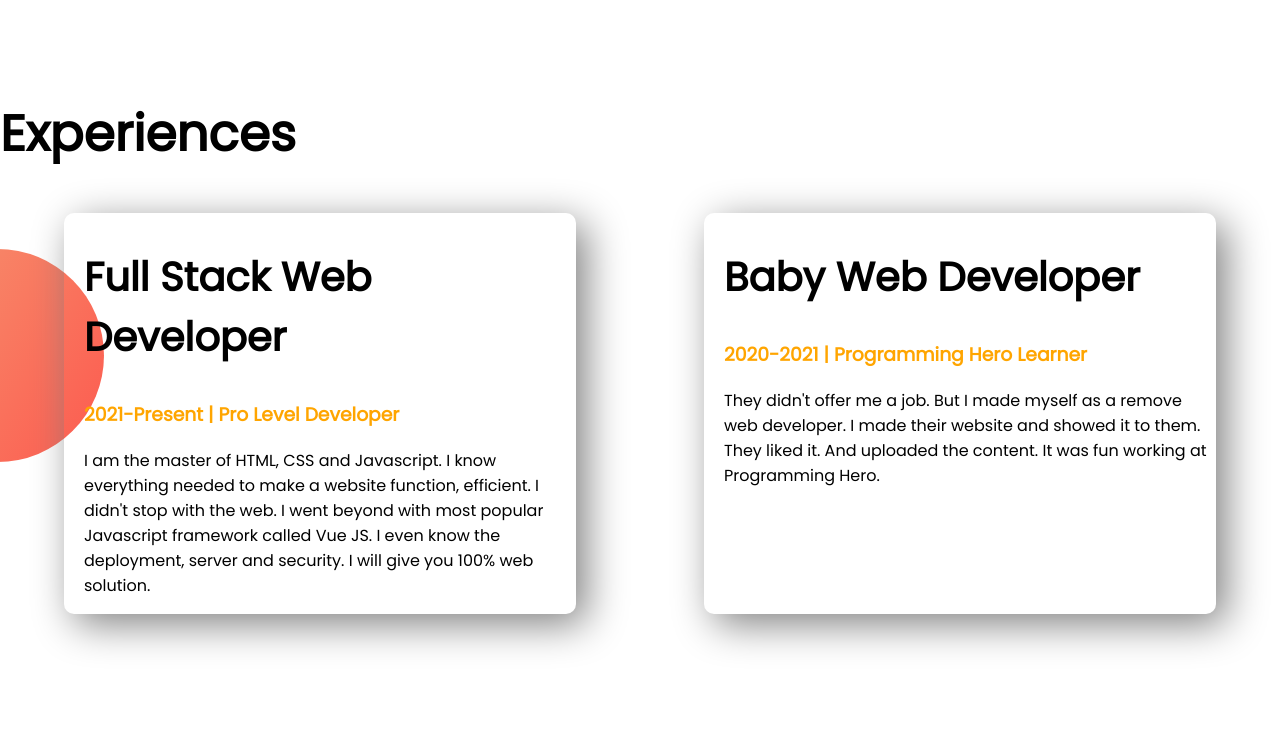
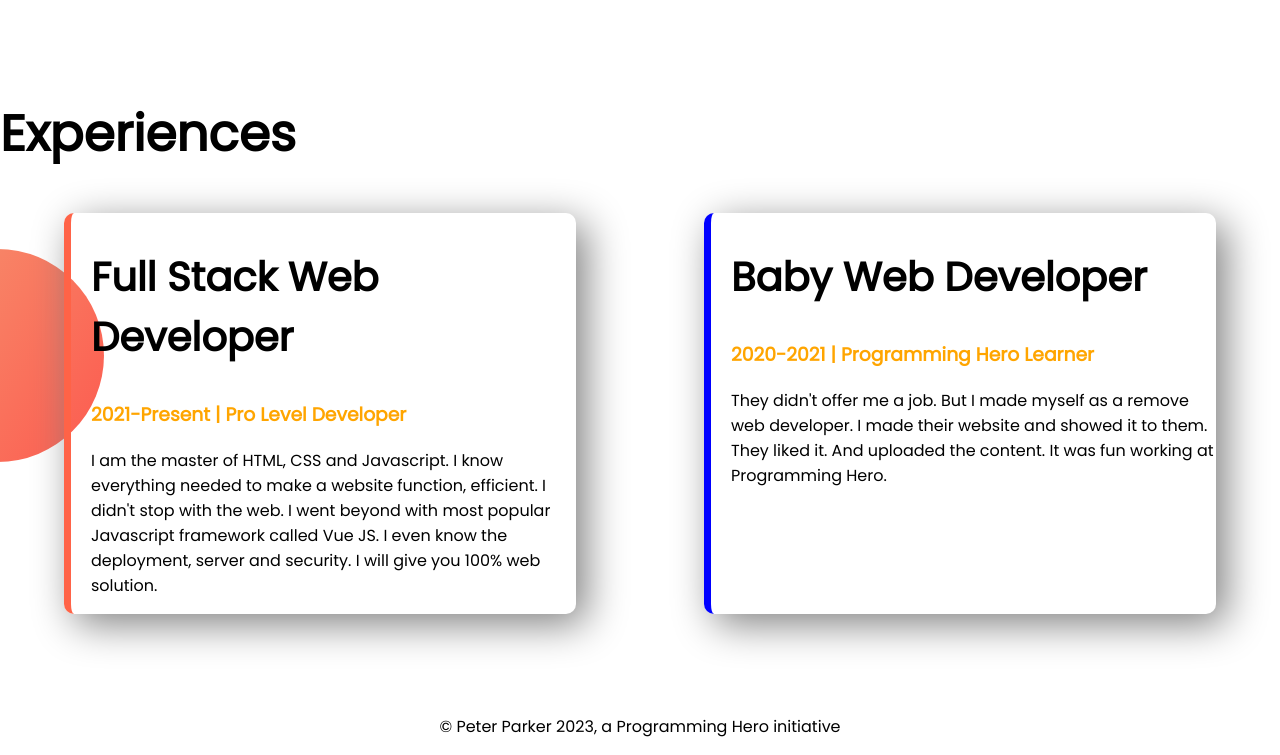
Before and after one commit to shakeradnan/Developer-portfolio, a plain HTML site: page index.html in a window 1280 px wide. Shown: the part 1093-1848 px from the top of the page. Before the commit the page ends 1807 px from the top, so only its background shows below. Drawn offline with Linux system fonts and the light colour scheme.

Commit message:
project finished

```diff
--- a/index.html
+++ b/index.html
@@ -51,7 +51,7 @@
     <section class="experience-area">
         <h1>Experiences</h1>
         <div class="flexible-container">
-            <div class="exeperience-item">
+            <div id="full-stack-developer" class="exeperience-item">
                 <h2>Full Stack Web Developer</h2>
                 <h3 class="name">2021-Present | Pro Level Developer</h3>
                 <p>I am the master of HTML, CSS and Javascript. I know everything needed to make a website function,
@@ -59,7 +59,7 @@
                     Vue
                     JS. I even know the deployment, server and security. I will give you 100% web solution.</p>
             </div>
-            <div class="exeperience-item">
+            <div id="baby-developer" class="exeperience-item ">
                 <h2>Baby Web Developer</h2>
                 <h3 class="name">2020-2021 | Programming Hero Learner</h3>
                 <p>They didn't offer me a job. But I made myself as a remove web developer. I made their website and
@@ -68,7 +68,9 @@
             </div>
         </div>
     </section>
-
+    <footer>
+        <p>© Peter Parker 2023, a Programming Hero initiative</p>
+    </footer>
 
 </body>
 
--- a/style.css
+++ b/style.css
@@ -69,3 +69,15 @@ u {
     background-repeat: no-repeat;
     background-position: left;
 }
+
+#full-stack-developer {
+    border-left: 7px solid tomato;
+}
+
+#baby-developer {
+    border-left: 7px solid blue;
+}
+
+footer p {
+    text-align: center;
+}
```
